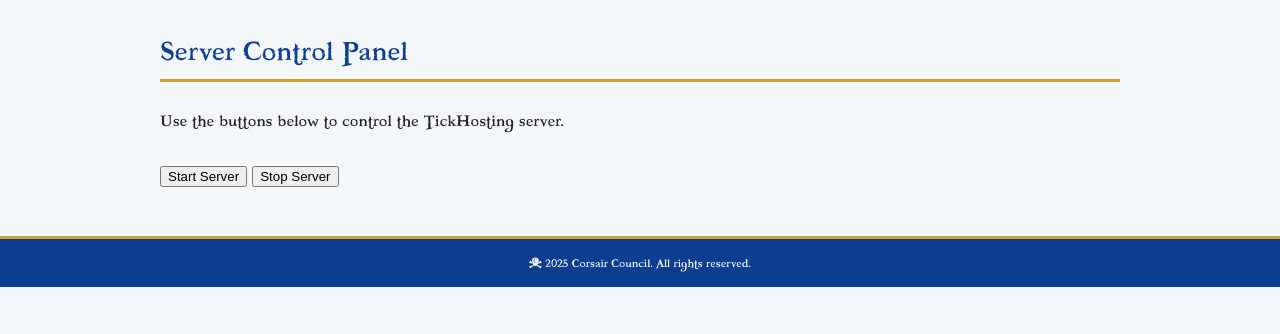
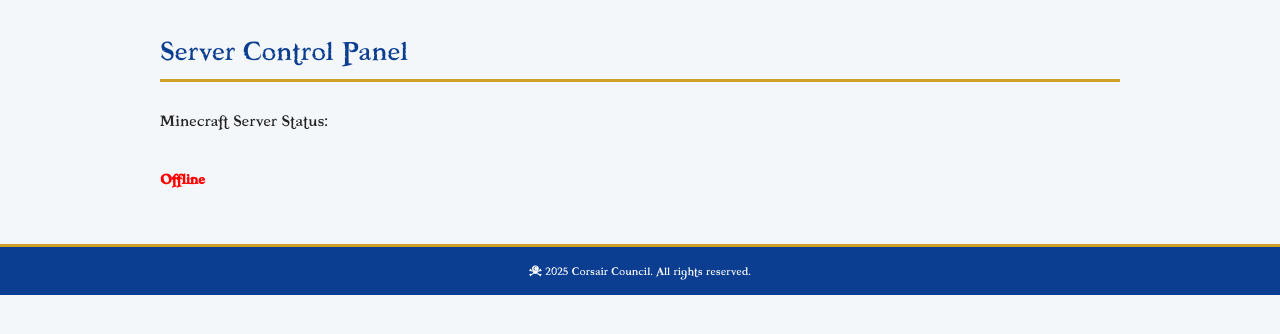
Before and after one commit to SilverYukiMoon/driftsite, a FastAPI app: template templates/admin_dashboard.html in a window 1280 px wide. Shown: the part 69-403 px from the top of the page. Run offline with FastAPI, Linux system fonts and the light colour scheme; the template is opened without the code that fills it, so the values that code supplies are empty; parts of the project's set-up code (start-up, migrations or seed data) failed here and were passed over.

Commit message:
Update admin_dashboard.html

```diff
--- a/templates/admin_dashboard.html
+++ b/templates/admin_dashboard.html
@@ -4,22 +4,33 @@
 
 {% block content %}
 <h1>Server Control Panel</h1>
-<p>Use the buttons below to control the TickHosting server.</p>
+<p>Minecraft Server Status:</p>
 
-<button onclick="sendCommand('start')">Start Server</button>
-<button onclick="sendCommand('stop')">Stop Server</button>
-
-<p id="status" style="margin-top: 1rem; font-weight: bold;"></p>
+<p id="status" style="margin-top: 1rem; font-weight: bold; font-size: 1.25rem;">
+  Checking...
+</p>
 
 <script>
-  async function sendCommand(command) {
+  async function fetchStatus() {
     try {
-      const res = await fetch(`/admin/server/${command}`, { method: 'POST' });
-      const text = await res.text();
-      document.getElementById("status").innerText = text;
+      const res = await fetch('/admin/server/status');
+      const data = await res.json();
+      const statusEl = document.getElementById('status');
+      if (data.status === 'Online') {
+        statusEl.innerText = "Online";
+        statusEl.style.color = "green";
+      } else {
+        statusEl.innerText = "Offline";
+        statusEl.style.color = "red";
+      }
     } catch (err) {
-      document.getElementById("status").innerText = "An error occurred.";
+      document.getElementById('status').innerText = "Failed to fetch status.";
+      document.getElementById('status').style.color = "gray";
     }
   }
+
+  // Fetch status immediately, then every 10 seconds
+  fetchStatus();
+  setInterval(fetchStatus, 10000);
 </script>
 {% endblock %}
```
